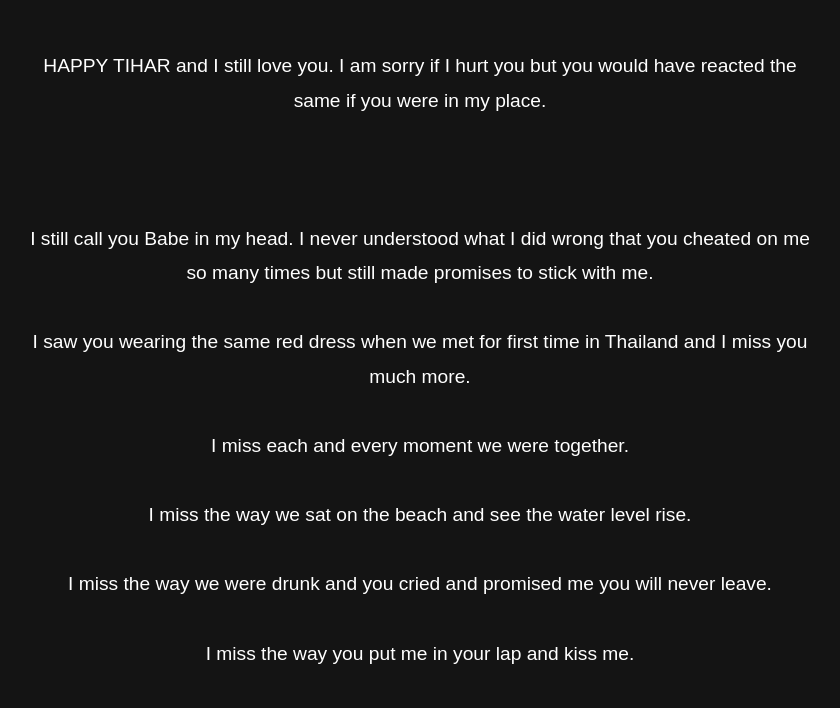
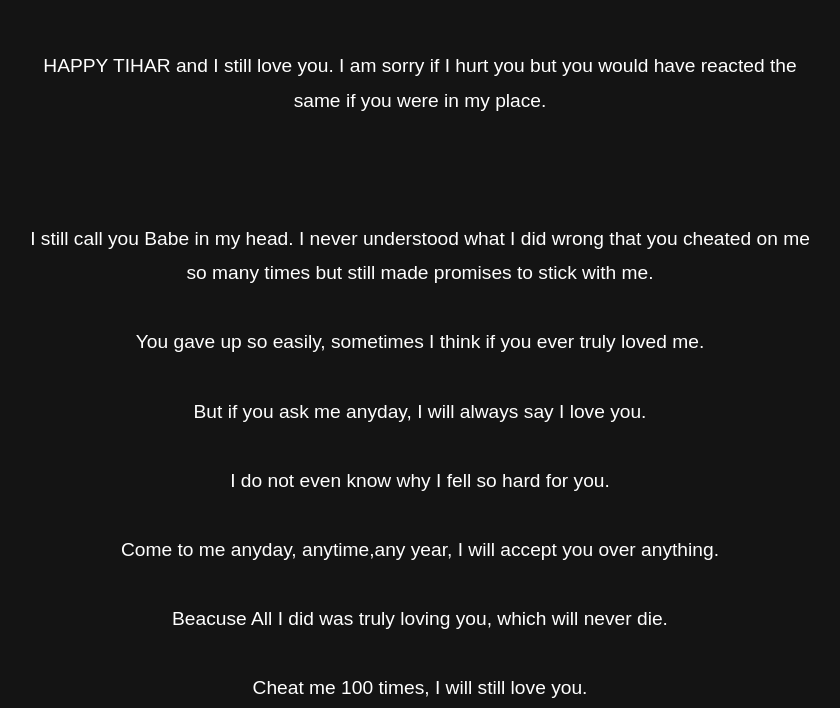
Before and after one commit to shopliley/shopliley.github.io, a plain HTML site: page content/abstract.html in a window 1280 px wide. Shown: the part 92-800 px from the top of the page, without its empty margins (220-1060 px from the left). Drawn offline with Linux system fonts and the light colour scheme.

Commit message:
Update abstract.html

```diff
--- a/content/abstract.html
+++ b/content/abstract.html
@@ -61,6 +61,12 @@
         <p><p style="text-align: center; white-space: pre-line;">
     HAPPY TIHAR and I still love you. I am sorry if I hurt you but you would have reacted the same if you were in my place.<br><br><br>
 I still call you Babe in my head. I never understood what I did wrong that you cheated on me so many times but still made promises to stick with me.<br>
+You  gave up so easily, sometimes I think if you ever truly loved me.<br>
+But if you ask me anyday, I will always say I love you.<br>
+I do not even know why I fell so hard for you.<br>
+Come to me anyday, anytime,any year, I will accept you over anything.<br>
+Beacuse All I did was truly loving you, which will never die.<br>
+Cheat me 100 times, I will still love you.<br>
     I saw you wearing the same red dress when we met for first time in Thailand and I miss you much more.<br>
     I miss each and every moment we were together.<br>
     I miss the way we sat on the beach and see the water level rise.<br>
```
